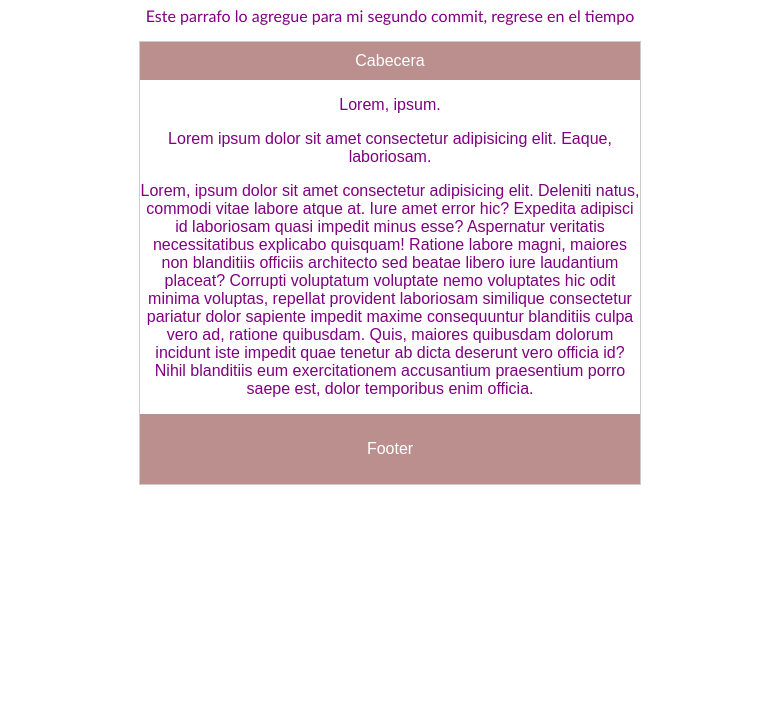
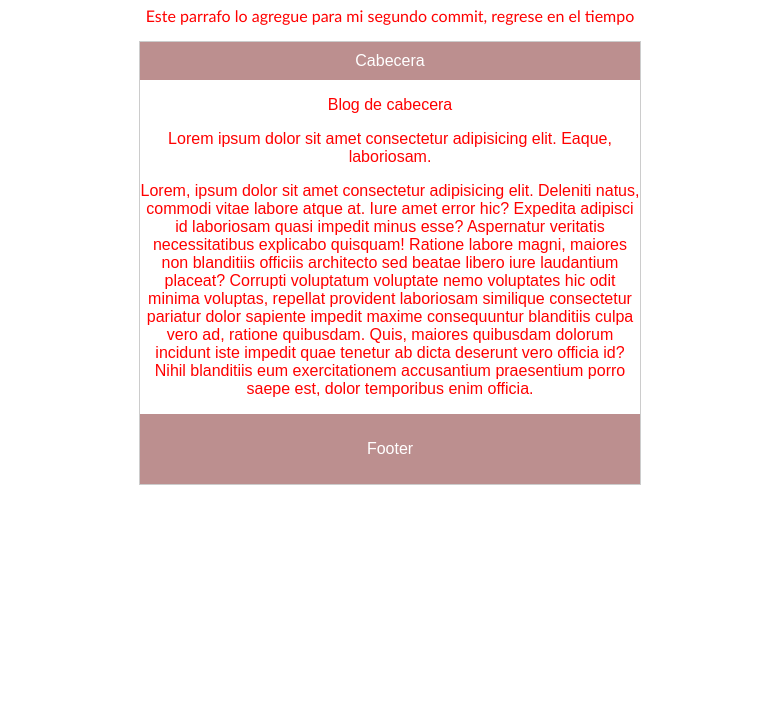
Before and after one commit to emanuelxmejia/testGit, a plain HTML site: page index.html in a window 1280 px wide. Shown: the part 76-800 px from the top of the page, without its empty margins (250-1029 px from the left). Drawn offline with Linux system fonts and the light colour scheme.

Commit message:
Modifique el titulo de la cabecera y el color del body

```diff
--- a/css/style.css
+++ b/css/style.css
@@ -1,6 +1,6 @@
 body {
     text-align: center;
-    color: purple;
+    color: red;
     font-family: 'Gill Sans', 'Gill Sans MT', Calibri, 'Trebuchet MS', sans-serif;
 }
 
--- a/index.html
+++ b/index.html
@@ -15,7 +15,7 @@
         <div class="post__cabecera">
             Cabecera
         </div>
-        <p>Lorem, ipsum.</p>
+        <p>Blog de cabecera</p>
         <p>
             Lorem ipsum dolor sit amet consectetur adipisicing elit. Eaque, laboriosam.
         </p>
```
